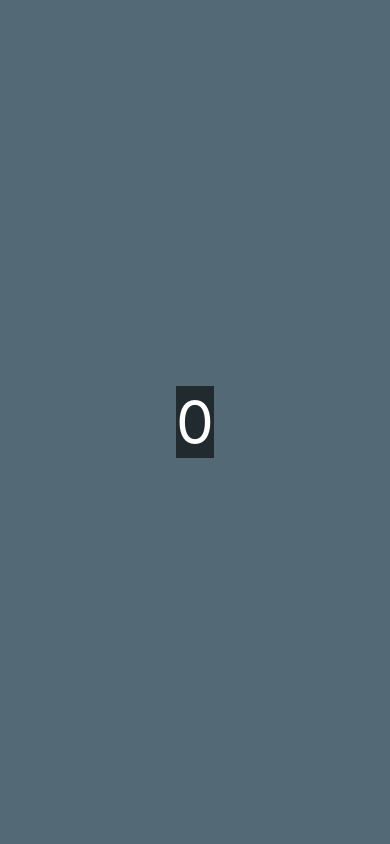
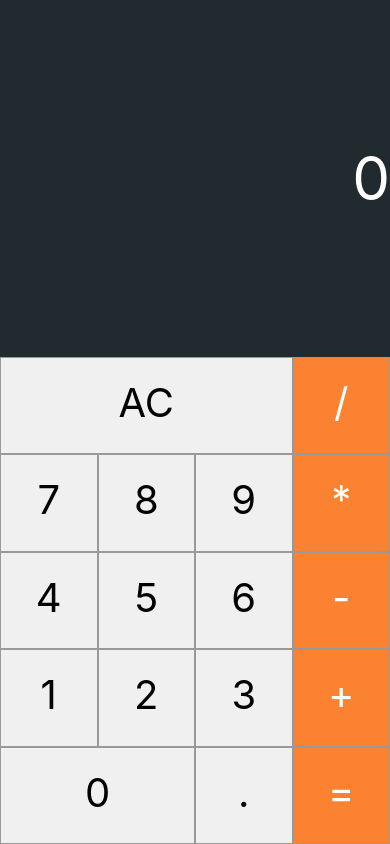
Before and after one commit to arthurpsribeiro/calculadora-react-native, a React Native app: screen / in a window 390 px wide. Built offline with nearby package versions, Linux system fonts and the light colour scheme.

Commit message:
button component

```diff
--- a/src/components/Button.js
+++ b/src/components/Button.js
@@ -1,8 +1,39 @@
 import React from "react";
-import { Text, StyleSheet } from "react-native";
+import { Text, TouchableOpacity, StyleSheet, Dimensions } from "react-native";
 
 export default (props) => {
-	return;
+	const stylesButton = [styles.main];
+
+	if (props.operation) stylesButton.push(styles.operation);
+	if (props.twoCollumns) stylesButton.push(styles.twoCollumns);
+	if (props.threeCollumns) stylesButton.push(styles.threeCollumns);
+
+	return (
+		<TouchableOpacity>
+			<Text style={[stylesButton]}>{props.label}</Text>
+		</TouchableOpacity>
+	);
 };
 
-const styles = StyleSheet.create({});
+const styles = StyleSheet.create({
+	main: {
+		fontSize: 40,
+		height: Dimensions.get("window").width / 4,
+		width: Dimensions.get("window").width / 4,
+		backgroundColor: "#f0f0f0",
+		textAlign: "center",
+		padding: 20,
+		borderWidth: 1,
+		borderColor: "#999",
+	},
+	operation: {
+		color: "#fff",
+		backgroundColor: "#fa8231",
+	},
+	twoCollumns: {
+		width: (Dimensions.get("window").width / 4) * 2,
+	},
+	threeCollumns: {
+		width: (Dimensions.get("window").width / 4) * 3,
+	},
+});
--- a/src/screens/Calculator.js
+++ b/src/screens/Calculator.js
@@ -1,17 +1,45 @@
 import React, { Component } from "react";
 import { Text, StyleSheet, View } from "react-native";
 import Display from "../components/Display";
+import Button from "../components/Button";
 
 export default class Calculator extends Component {
 	state = {};
 
 	render() {
 		return (
-			<View>
-				<Display></Display>
+			<View style={styles.container}>
+				<Display />
+				<View style={styles.buttons}>
+					<Button label="AC" threeCollumns />
+					<Button label="/" operation />
+					<Button label="7" />
+					<Button label="8" />
+					<Button label="9" />
+					<Button label="*" operation />
+					<Button label="4" />
+					<Button label="5" />
+					<Button label="6" />
+					<Button label="-" operation />
+					<Button label="1" />
+					<Button label="2" />
+					<Button label="3" />
+					<Button label="+" operation />
+					<Button label="0" twoCollumns />
+					<Button label="." />
+					<Button label="=" operation />
+				</View>
 			</View>
 		);
 	}
 }
 
-const styles = StyleSheet.create({});
+const styles = StyleSheet.create({
+	container: {
+		flex: 1,
+	},
+	buttons: {
+		flexDirection: "row",
+		flexWrap: "wrap",
+	},
+});
```
